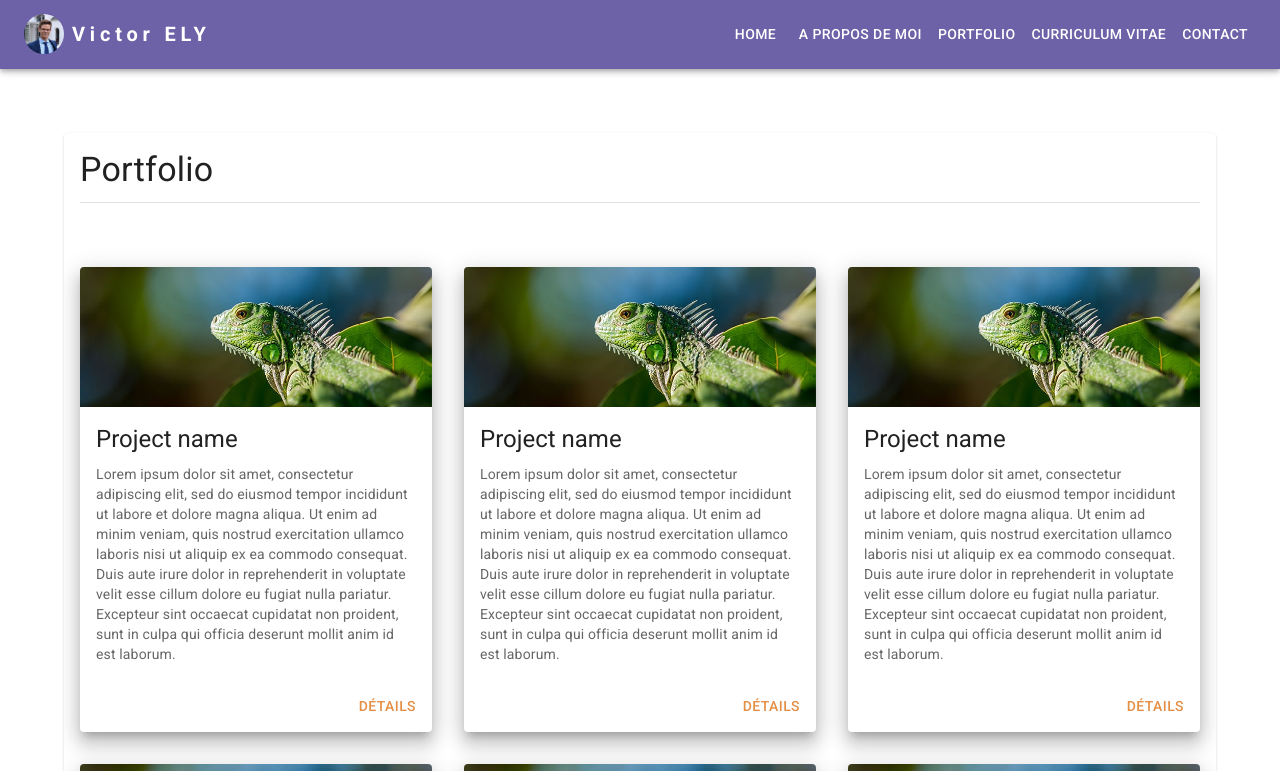
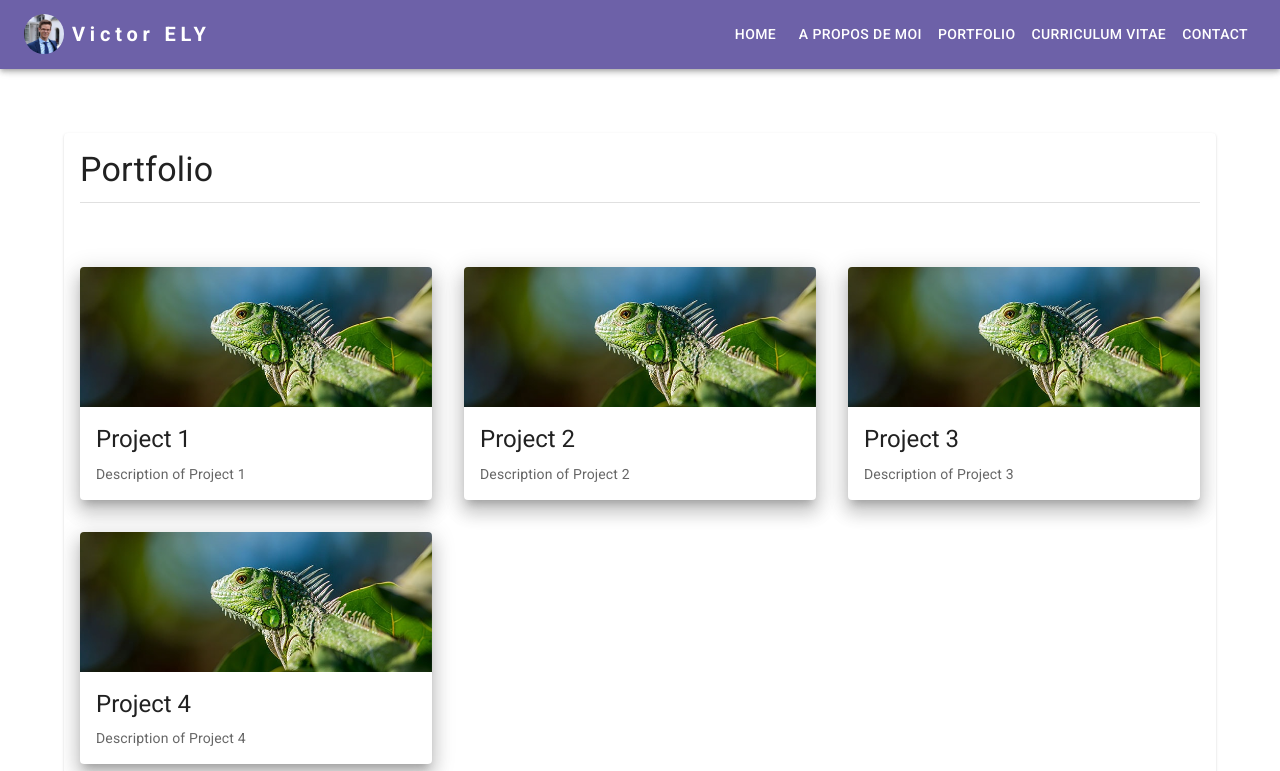
Before and after one commit to VictorGeorgesEly/portfolio, a React (Vite) app: page /portfolio in a window 1280 px wide. Shown: the top 771 px of the page. Built offline with nearby package versions, Linux system fonts and the light colour scheme.

Commit message:
Refacto Portfolio.tsx

```diff
--- /dev/null
+++ b/src/components/DialogBox.tsx
@@ -0,0 +1,58 @@
+import {
+  Button,
+  Dialog,
+  DialogActions,
+  DialogContent,
+  DialogContentText,
+  DialogTitle,
+  Slide,
+} from "@mui/material";
+import { TransitionProps } from "@mui/material/transitions";
+import React from "react";
+
+interface DialogBoxProps {
+  project: {
+    id: number;
+    name: string;
+    description: string;
+  };
+  open: boolean;
+  handleClose: () => void;
+}
+
+const Transition = React.forwardRef(function Transition(
+  props: TransitionProps & {
+    children: React.ReactElement<any, any>;
+  },
+  ref: React.Ref<unknown>
+) {
+  return <Slide direction="up" ref={ref} {...props} />;
+});
+
+export default function DialogBox({
+  project,
+  open,
+  handleClose,
+}: DialogBoxProps): JSX.Element {
+  return (
+    <Dialog
+      open={open}
+      TransitionComponent={Transition}
+      keepMounted
+      onClose={handleClose}
+      aria-describedby="alert-dialog-slide-description"
+    >
+      <DialogTitle>{project.name}</DialogTitle>
+      <DialogContent>
+        <DialogContentText id="alert-dialog-slide-description">
+          {project.description}
+        </DialogContentText>
+      </DialogContent>
+      <DialogActions>
+        <Button color="secondary" onClick={handleClose}>
+          Fermer
+        </Button>
+      </DialogActions>
+    </Dialog>
+  );
+}
--- a/src/pages/Home.tsx
+++ b/src/pages/Home.tsx
@@ -8,7 +8,7 @@ export default function Home(): JSX.Element {
     <>
       <Box
         sx={{
-          height: "100vh",
+          height: "80vh",
           backgroundImage: `url(${Background})`,
           backgroundSize: "cover",
           backgroundRepeat: "no-repeat",
@@ -17,7 +17,7 @@ export default function Home(): JSX.Element {
       />
       <Box
         sx={{
-          backgroundColor: "rgba(0,0,0, 0.4)",
+          backgroundColor: "rgba(0,0,0, 0.5)",
           color: "white",
           border: "3px solid #f1f1f1",
           position: "absolute",
@@ -34,7 +34,8 @@ export default function Home(): JSX.Element {
           I am Victor ELY
         </Typography>
         <Typography variant="h3" sx={{ fontWeight: "400" }}>
-          And I am <br /><Typewriter text={texts} />
+          And I am <br />
+          <Typewriter text={texts} />
         </Typography>
       </Box>
     </>
--- a/src/pages/Portfolio.tsx
+++ b/src/pages/Portfolio.tsx
@@ -1,47 +1,62 @@
 import {
   Box,
-  Button,
   Card,
   CardActionArea,
-  CardActions,
   CardContent,
   CardMedia,
-  Dialog,
-  DialogActions,
-  DialogContent,
-  DialogContentText,
-  DialogTitle,
   Divider,
   Grid,
-  Slide,
   Typography,
 } from "@mui/material";
-import { TransitionProps } from "@mui/material/transitions";
 import React from "react";
 
 import Reptile from "../assets/reptile.jpg";
+import DialogBox from "../components/DialogBox";
 
-const cards = [1, 2, 3, 4, 5, 6, 7, 8, 9];
+interface ProjectData {
+  id: number;
+  name: string;
+  description: string;
+}
 
-const Transition = React.forwardRef(function Transition(
-  props: TransitionProps & {
-    children: React.ReactElement<any, any>;
+const projects: ProjectData[] = [
+  {
+    id: 1,
+    name: "Project 1",
+    description: "Description of Project 1",
   },
-  ref: React.Ref<unknown>
-) {
-  return <Slide direction="up" ref={ref} {...props} />;
-});
+  {
+    id: 2,
+    name: "Project 2",
+    description: "Description of Project 2",
+  },
+  {
+    id: 3,
+    name: "Project 3",
+    description: "Description of Project 3",
+  },
+  {
+    id: 4,
+    name: "Project 4",
+    description: "Description of Project 4",
+  },
+  // Add more projects here as needed
+];
 
 export default function Portfolio(): JSX.Element {
   const [open, setOpen] = React.useState(false);
+  const [selectedProject, setSelectedProject] =
+    React.useState<ProjectData | null>(null);
 
-  const handleClickOpen = () => {
+  const handleClickOpen = (project: ProjectData) => {
+    setSelectedProject(project);
     setOpen(true);
   };
 
   const handleClose = () => {
     setOpen(false);
   };
+
   return (
     <Box>
       <Card sx={{ width: "100%" }}>
@@ -50,9 +65,9 @@ export default function Portfolio(): JSX.Element {
             Portfolio
           </Typography>
           <Divider />
-          <Grid container spacing={4} sx={{ mt: 4 , mb: 4}}>
-            {cards.map((card) => (
-              <Grid item key={card} xs={12} sm={6} md={4}>
+          <Grid container spacing={4} sx={{ mt: 4, mb: 4 }}>
+            {projects.map((project) => (
+              <Grid item key={project.id} xs={12} sm={6} md={4}>
                 <Card
                   sx={{
                     height: "100%",
@@ -61,7 +76,7 @@ export default function Portfolio(): JSX.Element {
                   }}
                   elevation={12}
                 >
-                  <CardActionArea onClick={handleClickOpen}>
+                  <CardActionArea onClick={() => handleClickOpen(project)}>
                     <CardMedia
                       component="img"
                       height="140"
@@ -70,57 +85,20 @@ export default function Portfolio(): JSX.Element {
                     />
                     <CardContent>
                       <Typography gutterBottom variant="h5" component="div">
-                        Project name
+                        {project.name}
                       </Typography>
                       <Typography variant="body2" color="text.secondary">
-                        Lorem ipsum dolor sit amet, consectetur adipiscing elit,
-                        sed do eiusmod tempor incididunt ut labore et dolore
-                        magna aliqua. Ut enim ad minim veniam, quis nostrud
-                        exercitation ullamco laboris nisi ut aliquip ex ea
-                        commodo consequat. Duis aute irure dolor in
-                        reprehenderit in voluptate velit esse cillum dolore eu
-                        fugiat nulla pariatur. Excepteur sint occaecat cupidatat
-                        non proident, sunt in culpa qui officia deserunt mollit
-                        anim id est laborum.
+                        {project.description}
                       </Typography>
                     </CardContent>
                   </CardActionArea>
-                  <CardActions sx={{ display: 'flex', justifyContent: 'flex-end' }}>
-                    <Button
-                      size="medium"
-                      color="secondary"
-                      onClick={handleClickOpen}
-                    >
-                      Détails
-                    </Button>
-                    <Dialog
+                  {selectedProject && (
+                    <DialogBox
+                      project={selectedProject}
                       open={open}
-                      TransitionComponent={Transition}
-                      keepMounted
-                      onClose={handleClose}
-                      aria-describedby="alert-dialog-slide-description"
-                    >
-                      <DialogTitle>Description du projet</DialogTitle>
-                      <DialogContent>
-                        <DialogContentText id="alert-dialog-slide-description">
-                          Lorem ipsum dolor sit amet, consectetur adipiscing
-                          elit, sed do eiusmod tempor incididunt ut labore et
-                          dolore magna aliqua. Ut enim ad minim veniam, quis
-                          nostrud exercitation ullamco laboris nisi ut aliquip
-                          ex ea commodo consequat. Duis aute irure dolor in
-                          reprehenderit in voluptate velit esse cillum dolore eu
-                          fugiat nulla pariatur. Excepteur sint occaecat
-                          cupidatat non proident, sunt in culpa qui officia
-                          deserunt mollit anim id est laborum.
-                        </DialogContentText>
-                      </DialogContent>
-                      <DialogActions>
-                        <Button color="secondary" onClick={handleClose}>
-                          Fermer
-                        </Button>
-                      </DialogActions>
-                    </Dialog>
-                  </CardActions>
+                      handleClose={handleClose}
+                    />
+                  )}
                 </Card>
               </Grid>
             ))}
```
